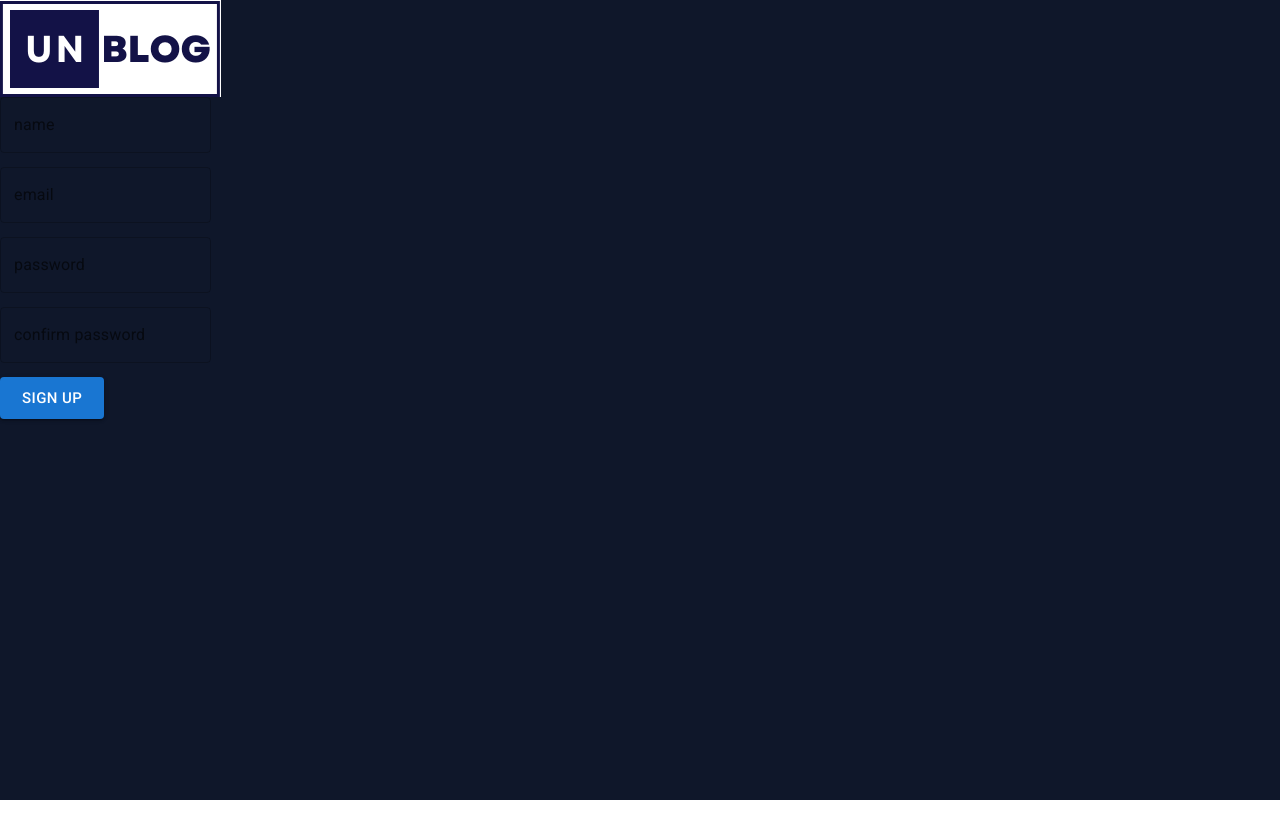
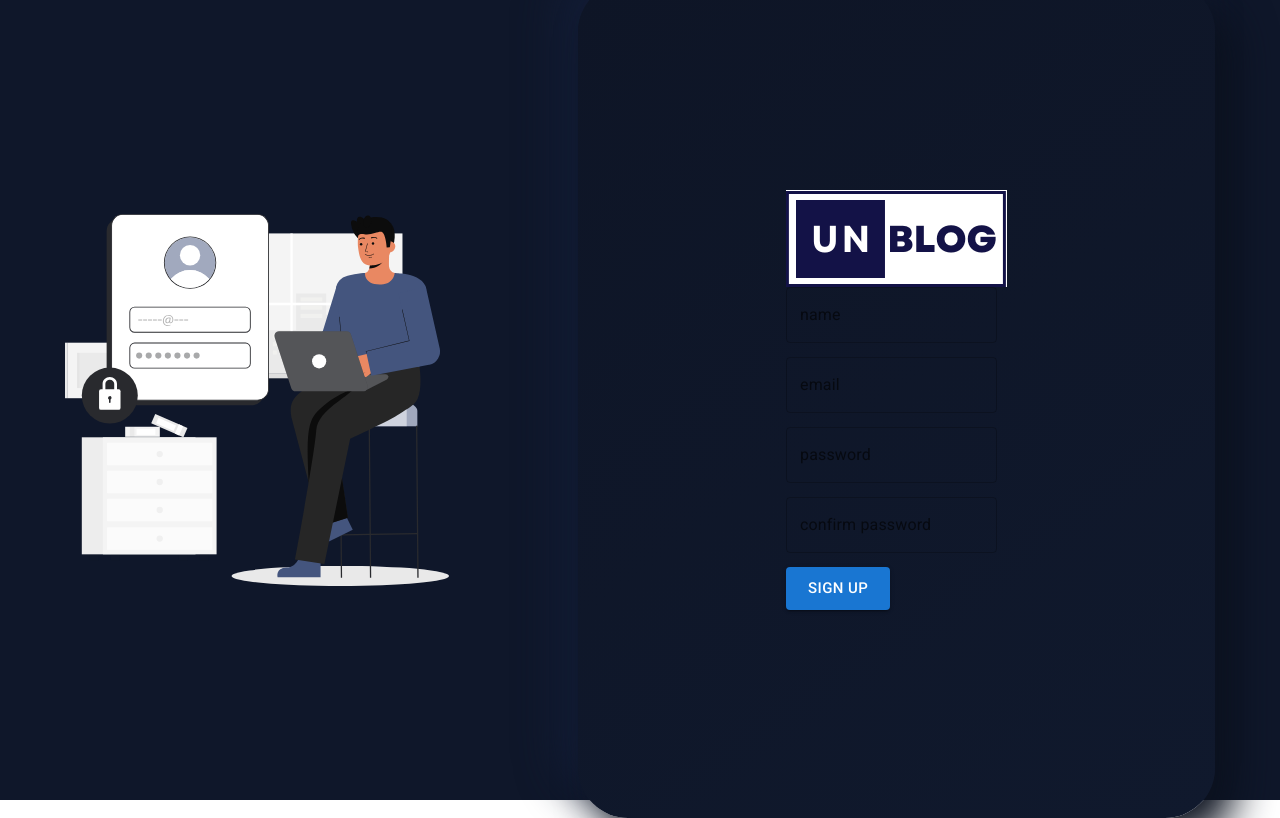
Before and after one commit to AnandJNairGit/UNBLOG-Frontend, a React (Create React App) app: page / in a window 1280 px wide. Built offline with nearby package versions, Linux system fonts and the light colour scheme.

Commit message:
add neumorphic design

```diff
--- a/src/App.css
+++ b/src/App.css
@@ -1,3 +1,9 @@
 @tailwind base;
 @tailwind components;
 @tailwind utilities;
+
+.neumorphic {
+  border-radius: 50px;
+  background: linear-gradient(145deg, #0e1526, #10192d);
+  box-shadow: 20px 20px 40px #0b111e, -20px -20px 40px #131d36;
+}
--- a/src/pages/authPage/index.js
+++ b/src/pages/authPage/index.js
@@ -7,6 +7,7 @@ import { useEffect } from "react";
 import * as yup from "yup";
 
 import logo from "../../assets/logo/UNBLOG.png";
+import authPic from "../../assets/Authenticate/Secure.svg";
 
 const initialValues = {
   name: "",
@@ -44,6 +45,12 @@ const formikProps = {
 
   return (
     <div className="bg-slate-900 h-screen">
+      <div className="flex flex-row justify-evenly items-center h-full gap-x-16">
+        <img className="w-96" src={authPic}></img>
+
+        {/* AUTH SECTION */}
+        <div>
+          <div className="neumorphic p-52">
           <img src={logo}></img>
             <Formik {...formikProps}>
               {({ errors, isValid, touched }) => {
@@ -58,7 +65,9 @@ const formikProps = {
                       variant="outlined"
                       color="primary"
                       error={errors.name && touched.name}
-                helperText={errors.name && touched.name ? errors.name : null}
+                      helperText={
+                        errors.name && touched.name ? errors.name : null
+                      }
                     />
                     <Box height={14} />
 
@@ -70,7 +79,9 @@ const formikProps = {
                       variant="outlined"
                       color="primary"
                       error={errors.email && touched.email}
-                helperText={errors.email && touched.email ? errors.email : null}
+                      helperText={
+                        errors.email && touched.email ? errors.email : null
+                      }
                     />
                     <Box height={14} />
 
@@ -83,7 +94,9 @@ const formikProps = {
                       color="primary"
                       error={errors.password && touched.password}
                       helperText={
-                  errors.password && touched.password ? errors.password : null
+                        errors.password && touched.password
+                          ? errors.password
+                          : null
                       }
                     />
                     <Box height={14} />
@@ -117,6 +130,9 @@ const formikProps = {
               }}
             </Formik>
           </div>
+        </div>
+      </div>
+    </div>
   );
 };
 
```
Also changed, not shown: src/assets/Authenticate/Secure.svg (added). Lines whose indentation alone changed are shown as unchanged.
